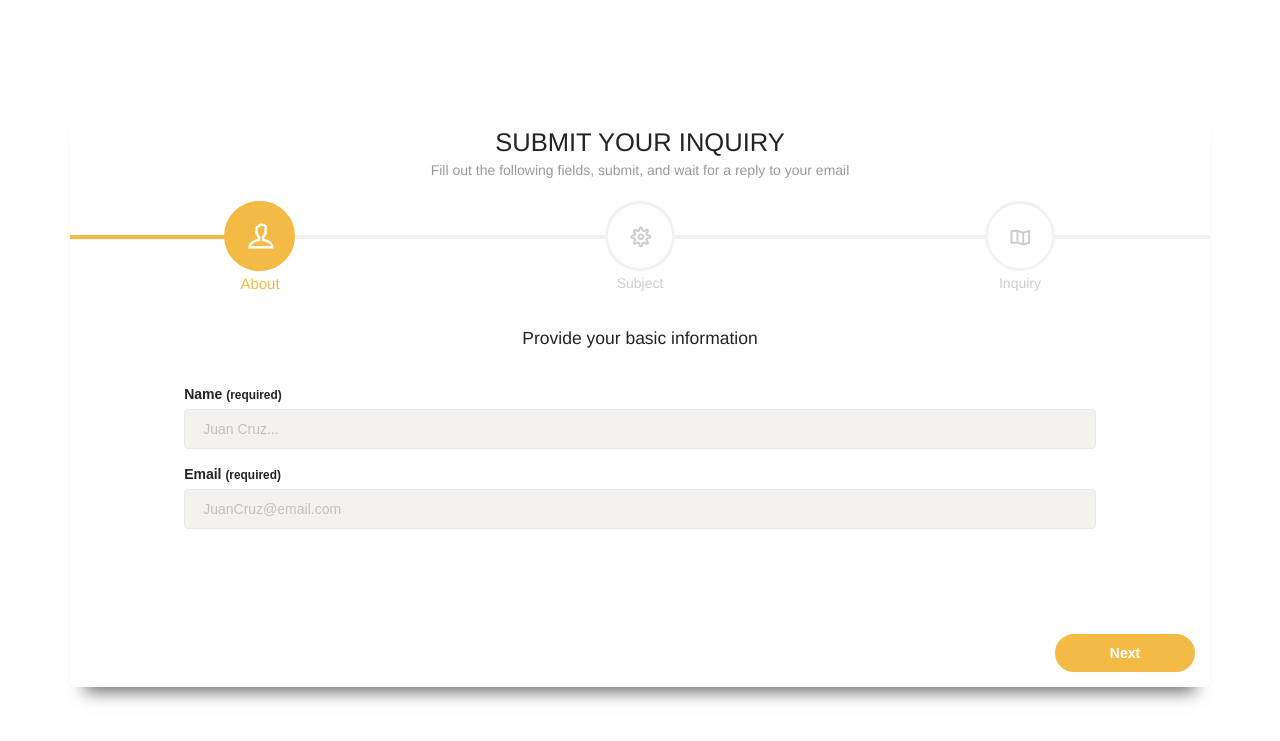
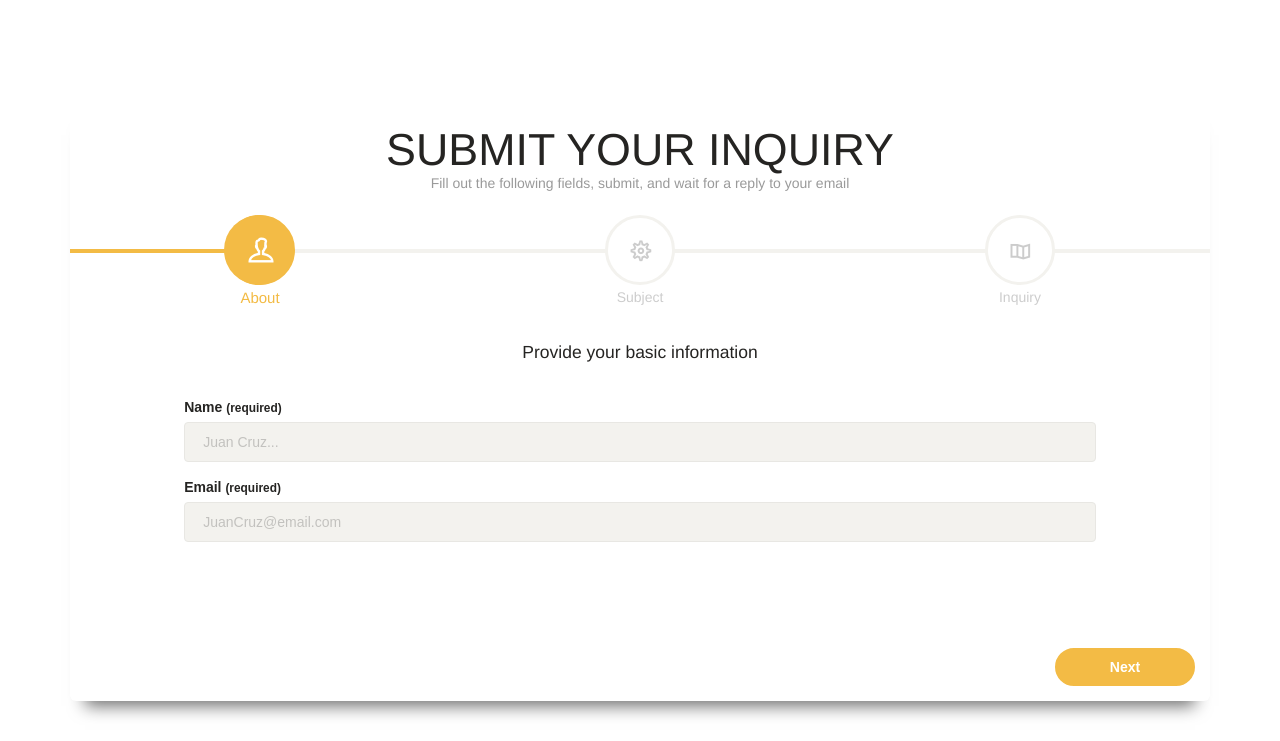
Before and after one commit to GerardDilla/SDCAHelpdesk, a CodeIgniter app: page /database/ in a window 1280 px wide. Shown: the top 741 px of the page. Run offline with CodeIgniter, Linux system fonts and the light colour scheme; some libraries are stand-ins or nearby versions; some web fonts are replaced.

Commit message:
Update Form.php

```diff
--- a/application/views/Form.php
+++ b/application/views/Form.php
@@ -68,7 +68,7 @@
 		                <!--        You can switch " data-color="orange" "  with one of the next bright colors: "blue", "green", "orange", "red", "azure"          -->
 
 		                    	<div class="wizard-header text-center">
-		                        	<h3 class="wizard-title">SUBMIT YOUR INQUIRY</h3>
+		                        	<h1 class="wizard-title">SUBMIT YOUR INQUIRY</h1>
 									<p class="category">Fill out the following fields, submit, and wait for a reply to your email</p>
 		                    	</div>
 
```
